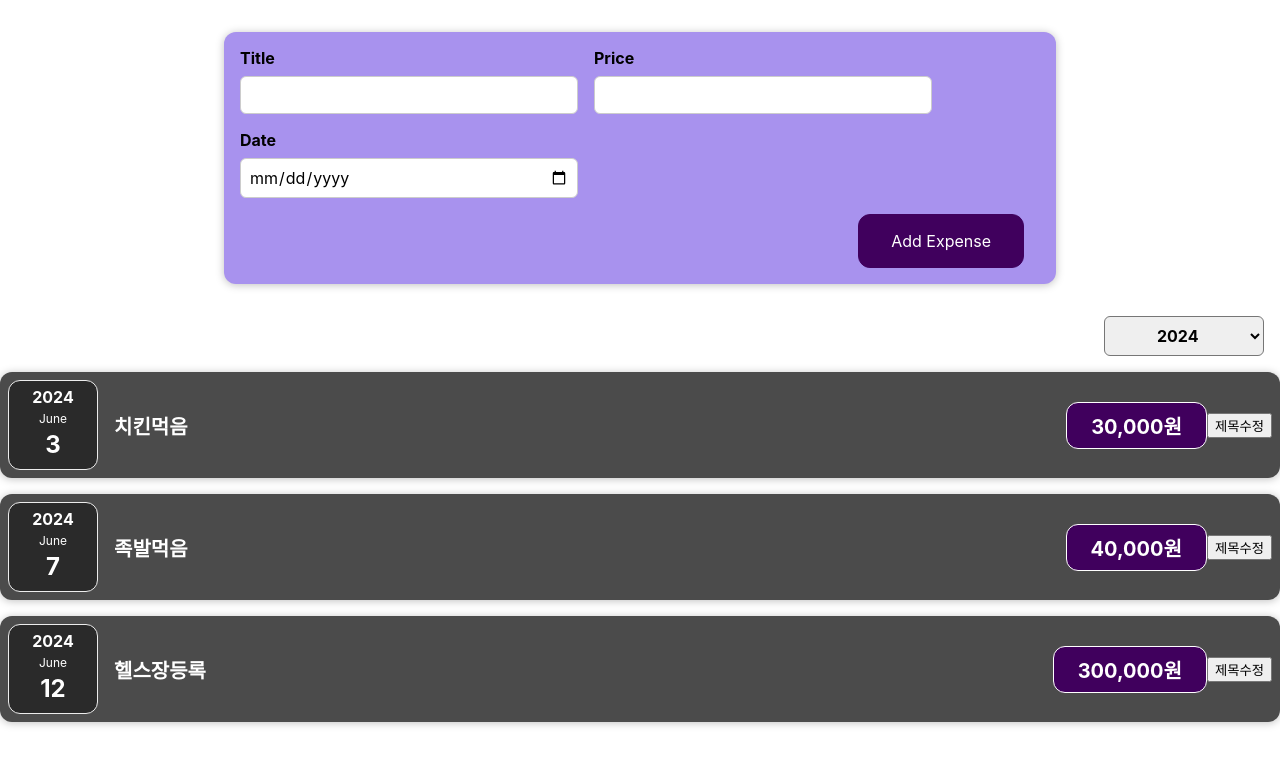
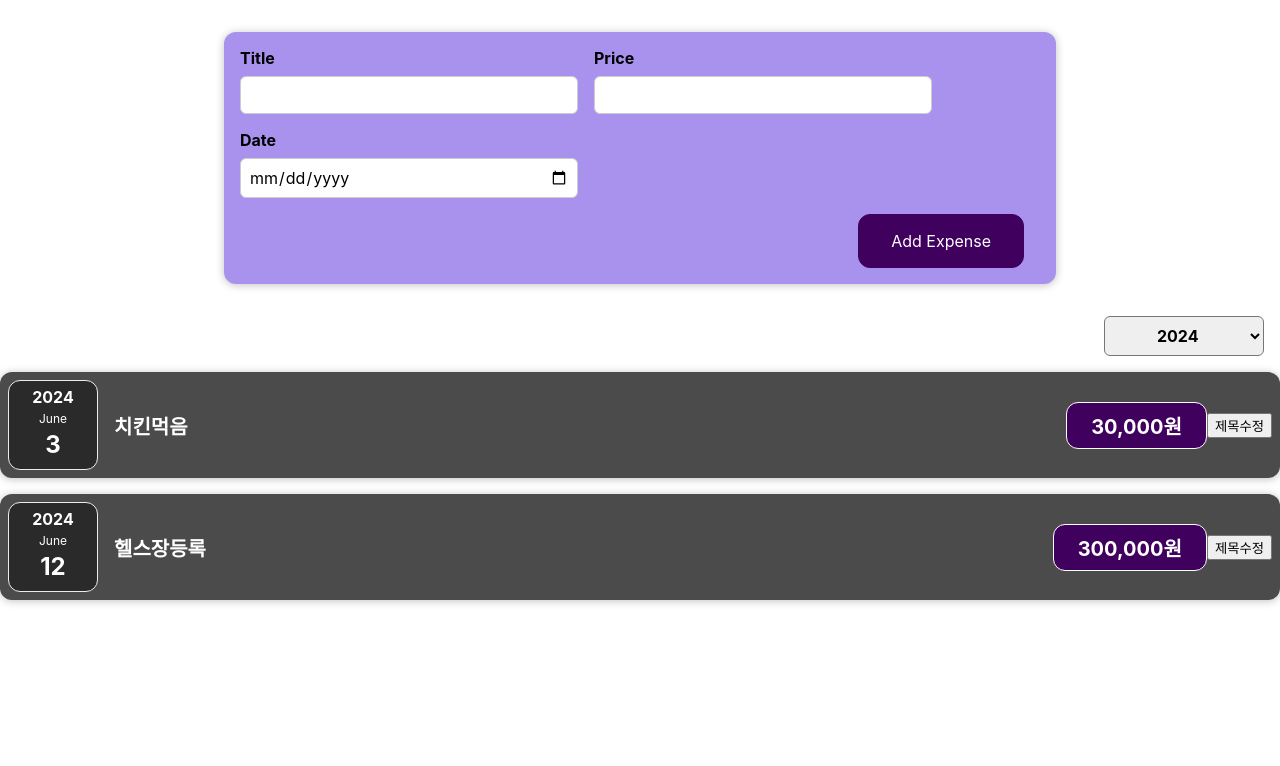
Before and after one commit to kimbyeongmo/react-study, a React (Create React App) app: page / in a window 1280 px wide. Shown: the top 766 px of the page. Built offline with nearby package versions, Linux system fonts and the light colour scheme.

Commit message:
# 동적 리스트 렌더링

```diff
--- a/src/App.js
+++ b/src/App.js
@@ -15,12 +15,22 @@ const App = () => {
     {
       title: '족발먹음',
       price: 40000,
-      date: new Date(2024, 6 -1, 7)
+      date: new Date(2023, 12 -1, 7)
     },
     {
       title: '헬스장등록',
       price: 300000,
       date: new Date(2024, 6 -1, 12)
+    },
+    {
+      title: '파파존스피자',
+      price: 40000,
+      date: new Date(2022, 3 -1, 4)
+    },
+    {
+      title: '파리채',
+      price: 1500,
+      date: new Date(2023, 5 -1, 6)
     },
   ];
 
--- a/src/components/expenses/ExpenseFilter.js
+++ b/src/components/expenses/ExpenseFilter.js
@@ -1,21 +1,21 @@
 import React from 'react';
-import './EXpenseFilter.css';
+import './ExpenseFilter.css';
+
+const ExpenseFilter = ({ onChangeFilter }) => {
 
 
+  const changeYearHandler = e => {
+    const selectedYear = e.target.value;
+    // console.log(selectedYear);
 
-const ExpenseFilter = ({onChangeFilter}) => {
-
-  const changeyearHandler = e=>{
-    const selectedYear = e.target.value
     onChangeFilter(selectedYear);
-  }
-
+  };
 
   return (
     <div className="expenses-filter">
       <div className="expenses-filter__control">
         <label>Filter by year</label>
-        <select onChange={changeyearHandler}>
+        <select onChange={changeYearHandler}>
           <option value="2024">2024</option>
           <option value="2023">2023</option>
           <option value="2022">2022</option>
--- a/src/components/expenses/ExpenseItem.js
+++ b/src/components/expenses/ExpenseItem.js
@@ -1,4 +1,4 @@
-import React,{ useState } from 'react';
+import React, { useState } from 'react';
 import './ExpenseItem.css';
 import ExpenseDate from './ExpenseDate';
 import Card from '../UI/Card';
--- a/src/components/expenses/ExpenseList.js
+++ b/src/components/expenses/ExpenseList.js
@@ -1,34 +1,39 @@
-import React from 'react';
+import React, { useState } from 'react';
 import ExpenseItem from './ExpenseItem';
 import ExpenseFilter from './ExpenseFilter';
 
 const ExpenseList = ({ expenses }) => {
 
-  const onFilterChange = (selectedYear) => {
+  // 선택된 연도로 재 렌더링하기 위해 연도를 상태값으로 관리
+  const [filteredYear, setFilteredYear]
+          = useState(new Date().getFullYear().toString());
+
+  const onFilterChange = (filteredYear) => {
     // ExpenseFilter에 있는 선택된 연도값을 여기서 출력!
-    console.log(selectedYear);
-  }
+    console.log('ExpenseList: ', filteredYear);
+    setFilteredYear(filteredYear);
+  };
+
+  // App.js에서 받은 expenses 배열을 <ExpenseItem> 배열로 변환하는 함수
+  // const convertToComponentArray = () => {
+  //   return expenses
+  //         .map(ex => <ExpenseItem title={ex.title} price={ex.price} date={ex.date} />);
+  // };
 
   return (
     <div className="expenses">
+      <ExpenseFilter onChangeFilter={onFilterChange} />
 
-      <ExpenseFilter onChangeFilter={onFilterChange}/>
-
-      <ExpenseItem
-        title={expenses[0].title}
-        price={expenses[0].price}
-        date={expenses[0].date}
-      />
-      <ExpenseItem
-        title={expenses[1].title}
-        price={expenses[1].price}
-        date={expenses[1].date}
-      />
-      <ExpenseItem
-        title={expenses[2].title}
-        price={expenses[2].price}
-        date={expenses[2].date}
-      />
+      {expenses
+        .filter(ex => ex.date.getFullYear().toString() === filteredYear)
+        .map(({ title, price, date }) => (
+        <ExpenseItem
+          key={Math.random().toString()}
+          title={title}
+          price={price}
+          date={date}
+        />
+      ))}
     </div>
   );
 };
```
